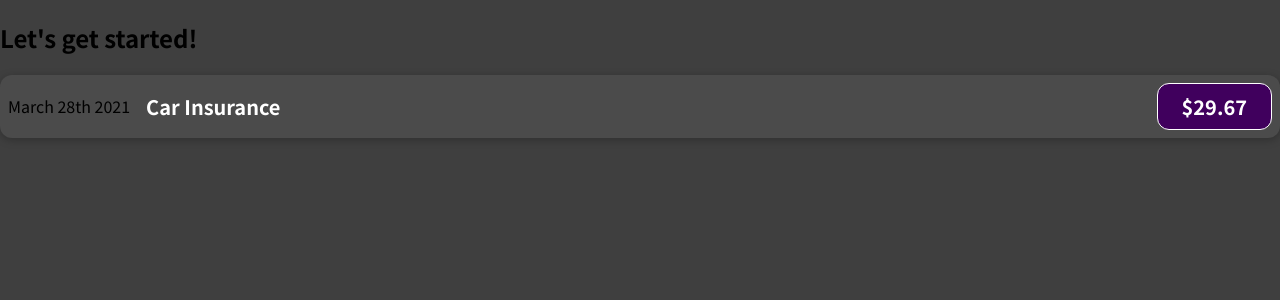
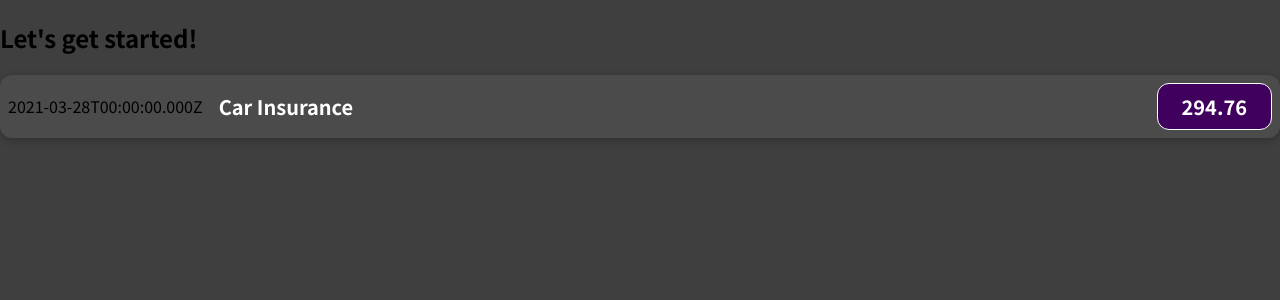
Before and after one commit to Funinja/React-Budget-Building-Website, a JavaScript app: page / in a window 1280 px wide. Shown: the top 300 px of the page. Built offline with nearby package versions, Linux system fonts and the light colour scheme.

Commit message:
add dynamic data

```diff
--- a/src/components/ExpenseItem.js
+++ b/src/components/ExpenseItem.js
@@ -1,12 +1,16 @@
-import ".//ExpenseItem.css";
+import "./ExpenseItem.css";
 
 function ExpenseItem() {
+  const expenseDate = new Date(2021, 2, 28);
+  const expenseTitle = "Car Insurance";
+  const expenseAmount = 294.76;
+
   return (
     <div className="expense-item">
-      <div>March 28th 2021</div>
+      <div>{expenseDate.toISOString()}</div>
       <div className="expense-item__description">
-        <h2>Car Insurance</h2>
-        <div className="expense-item__price">$29.67</div>
+        <h2>{expenseTitle}</h2>
+        <div className="expense-item__price">{expenseAmount}</div>
       </div>
     </div>
   );
```
Also changed, not shown: 1 other file (tests, documents, lock files or other folders).
